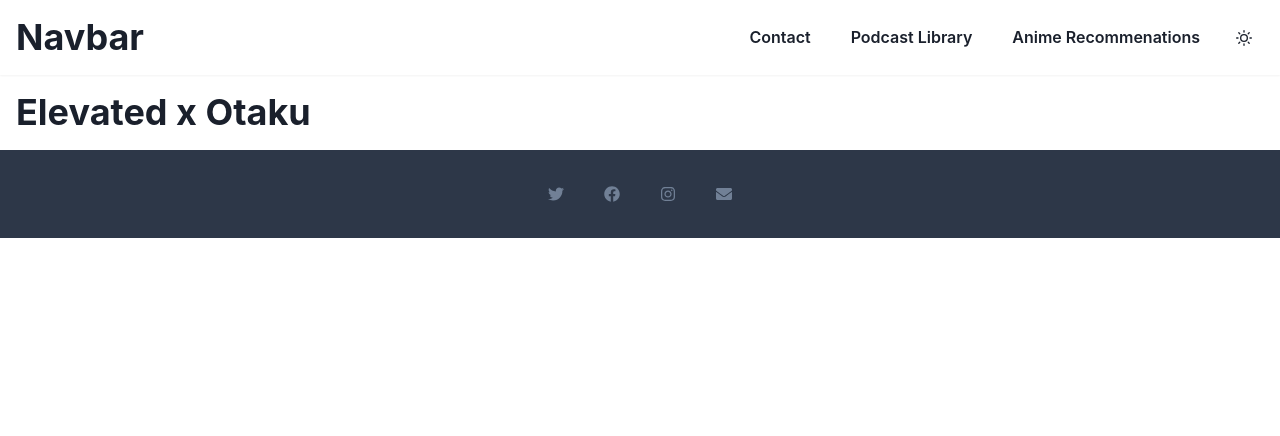
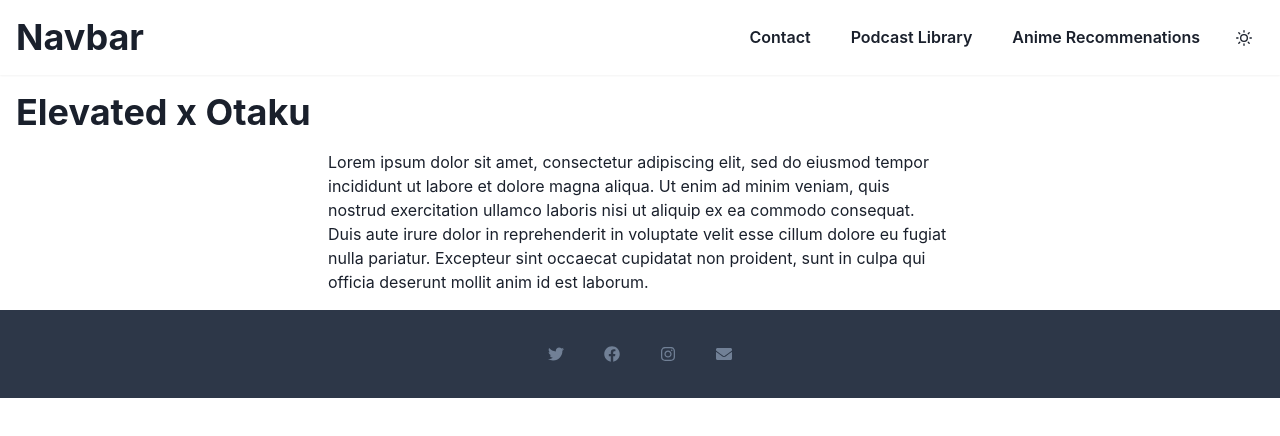
Before and after one commit to digidevguy/otaku-podcast, a Next.js app: page / in a window 1280 px wide. Shown: the top 436 px of the page. Built offline with nearby package versions, Linux system fonts and the light colour scheme.

Commit message:
adding an image, some placeholder text and adjusting divs

```diff
--- a/src/pages/index.tsx
+++ b/src/pages/index.tsx
@@ -1,4 +1,4 @@
-import { Flex, Heading } from '@chakra-ui/react';
+import { Flex, Heading, Text } from '@chakra-ui/react';
 import Head from 'next/head';
 
 export default function Home() {
@@ -12,6 +12,15 @@ export default function Home() {
 			</Head>
 			<Flex flexDir='column' gap={4} p={4}>
 				<Heading>Elevated x Otaku</Heading>
+				<Text maxW='50%' alignSelf='center'>
+					Lorem ipsum dolor sit amet, consectetur adipiscing elit, sed do
+					eiusmod tempor incididunt ut labore et dolore magna aliqua. Ut enim ad
+					minim veniam, quis nostrud exercitation ullamco laboris nisi ut
+					aliquip ex ea commodo consequat. Duis aute irure dolor in
+					reprehenderit in voluptate velit esse cillum dolore eu fugiat nulla
+					pariatur. Excepteur sint occaecat cupidatat non proident, sunt in
+					culpa qui officia deserunt mollit anim id est laborum.
+				</Text>
 			</Flex>
 		</>
 	);
```
Also changed, not shown: src/pages/anime/index.tsx (+21 -1 lines), 1 other file (tests, documents, lock files or other folders).
